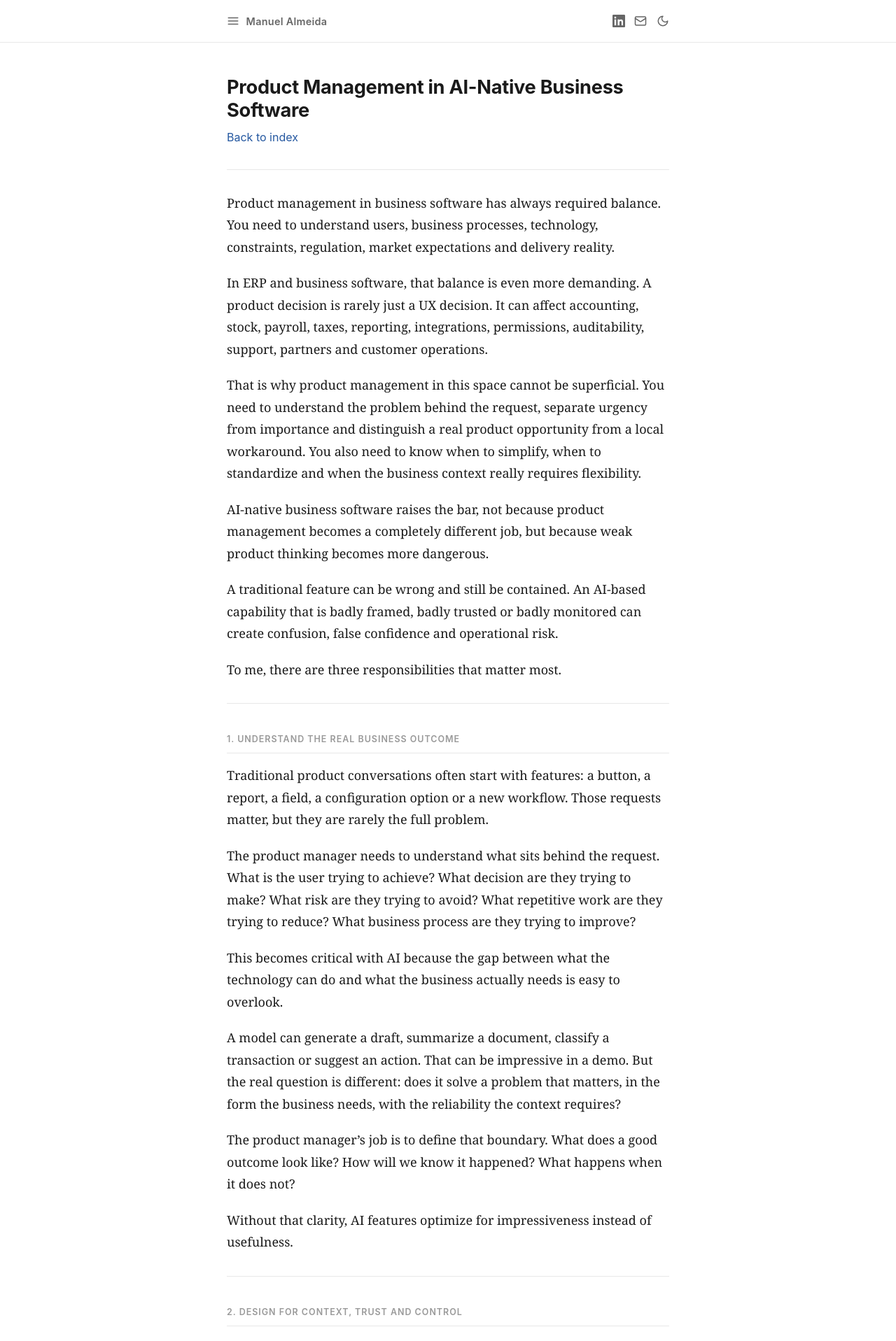
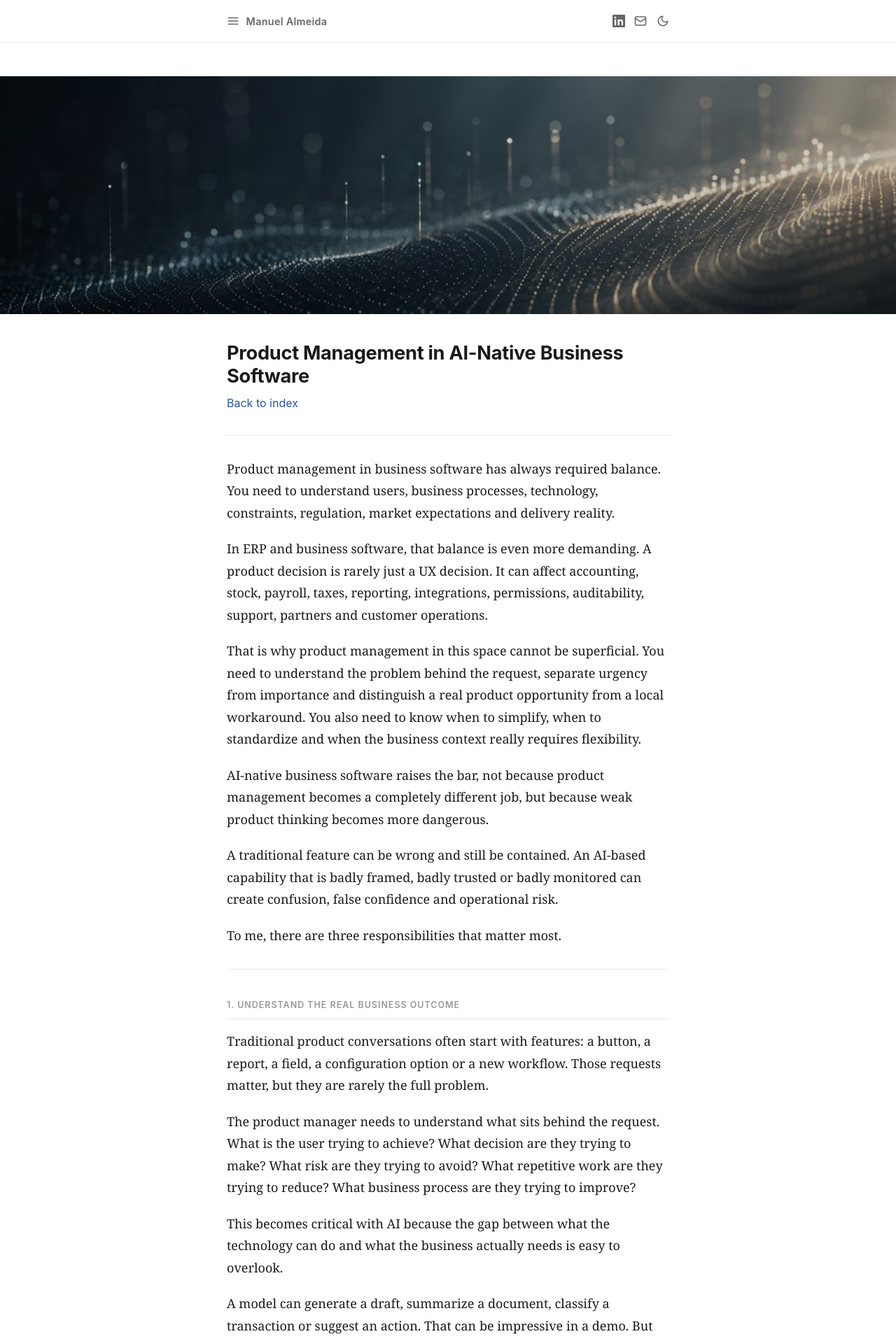
Before and after one commit to manuelalmeida120274/manuel-almeida-product-thinking, a Jekyll site: the page built from articles/02-product-management-in-ai-native-business-software.md, in a window 1280 px wide. Shown: the top 1917 px of the page at 70% size. Built offline with Jekyll 4.4.1, drawn with Linux system fonts in a browser that asks for light colours; our own code applies the rules of GitHub Pages for plain Markdown files.

Commit message:
Add article heroes

```diff
--- a/_layouts/default.html
+++ b/_layouts/default.html
@@ -59,6 +59,21 @@
     <img src="{{ '/assets/images/hero.jpg' | relative_url }}" alt="Manuel Almeida presenting at a product event">
     <div class="hero-overlay"></div>
   </div>
+  {% elsif page.url contains "01-what-25-years" %}
+  <div class="hero hero-article">
+    <img src="{{ '/assets/images/article-01.jpg' | relative_url }}" alt="">
+    <div class="hero-overlay"></div>
+  </div>
+  {% elsif page.url contains "02-product-management" %}
+  <div class="hero hero-article">
+    <img src="{{ '/assets/images/article-02.jpg' | relative_url }}" alt="">
+    <div class="hero-overlay"></div>
+  </div>
+  {% elsif page.url contains "03-from-menu-driven" %}
+  <div class="hero hero-article">
+    <img src="{{ '/assets/images/article-03.jpg' | relative_url }}" alt="">
+    <div class="hero-overlay"></div>
+  </div>
   {% endif %}
 
   <main class="page-content">
```
